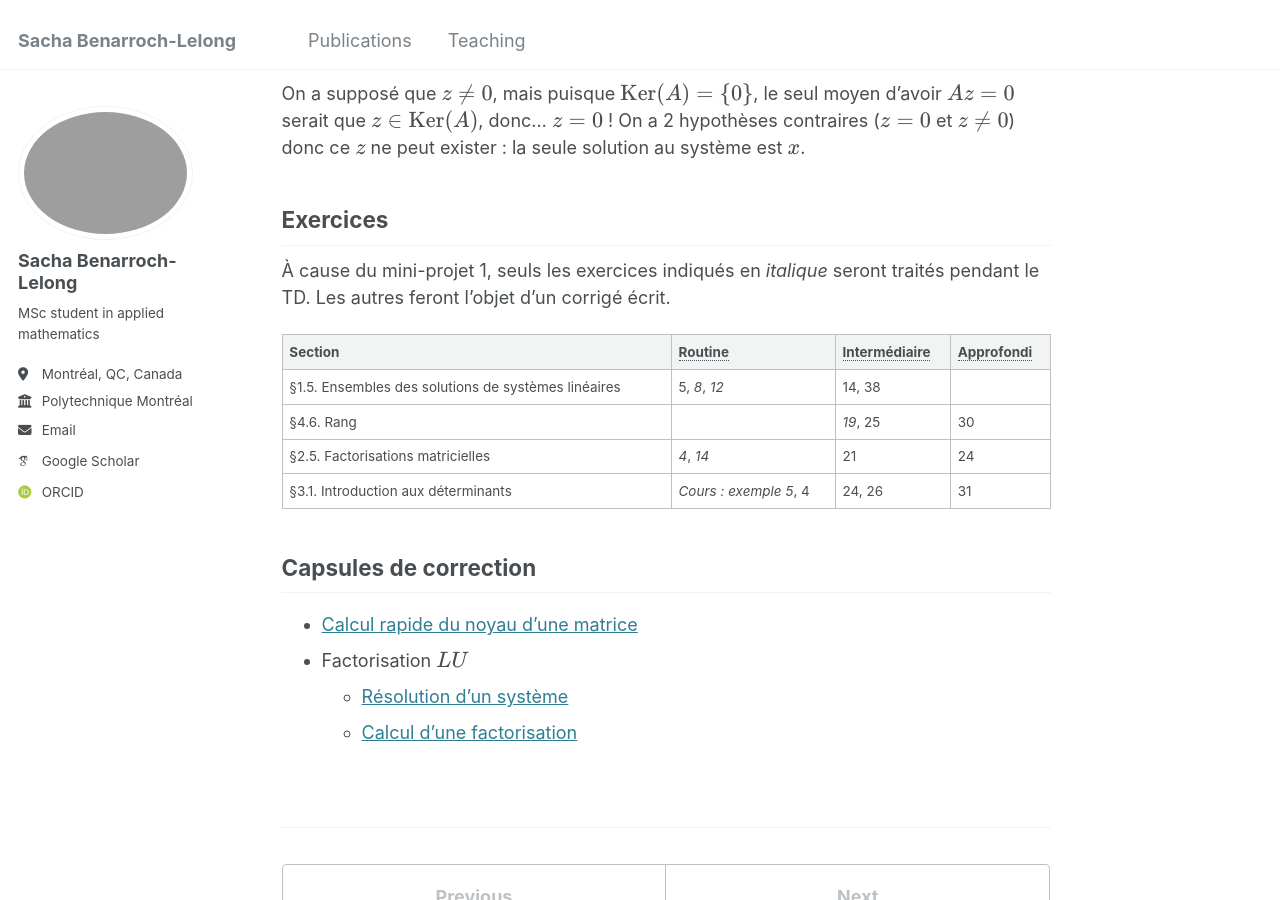
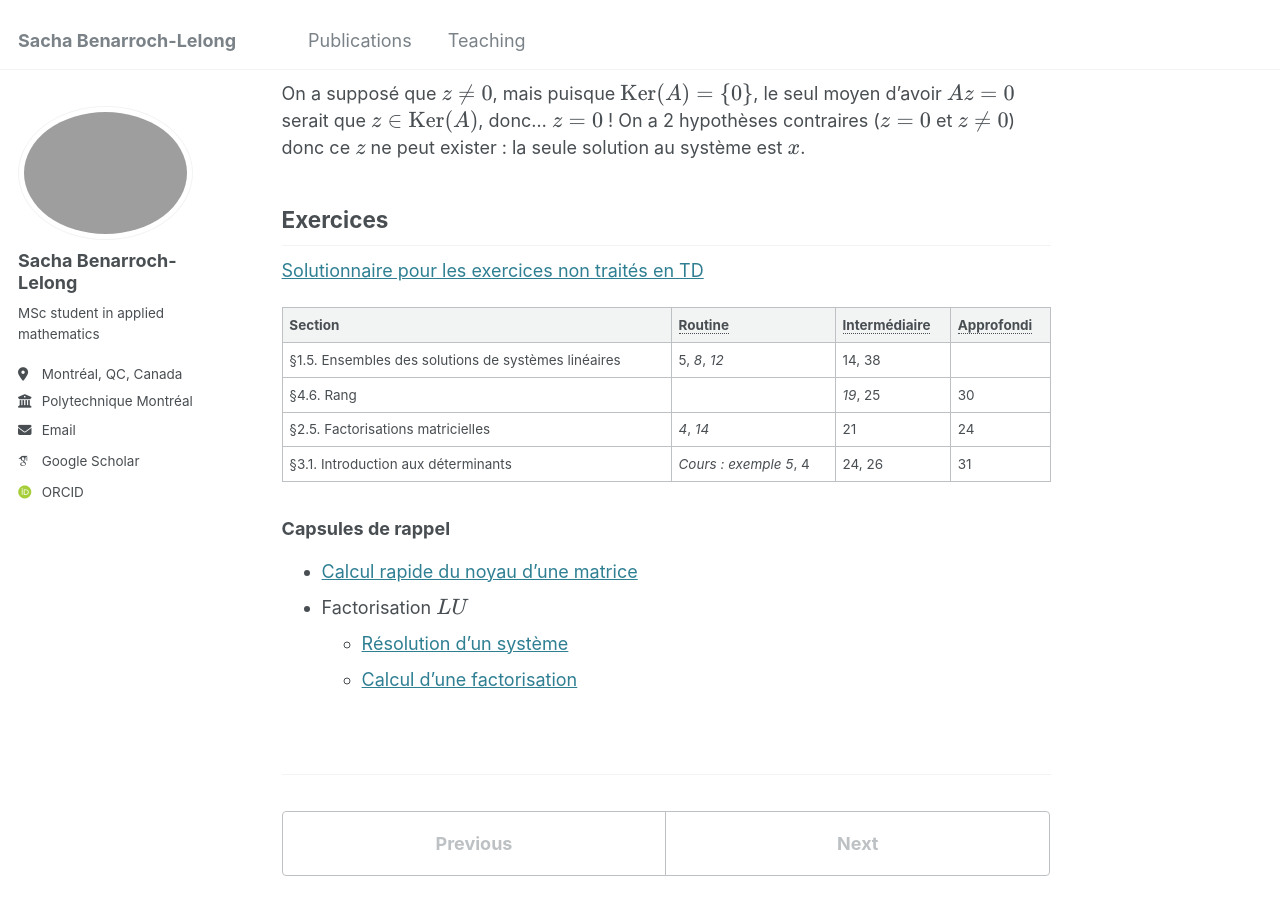
Before and after one commit to sblelong/sblelong.github.io, a Jekyll site: the page built from _teaching/mth1008/td2.md, in a window 1280 px wide and 900 px high, scrolled down 1348 px. Built offline with Jekyll 4.4.1, drawn with Linux system fonts in a browser that asks for light colours; some web fonts are replaced.

Commit message:
solutionnaire td2

```diff
--- a/_teaching/mth1008/td2.md
+++ b/_teaching/mth1008/td2.md
@@ -37,7 +37,7 @@ On a supposé que \\(z\neq 0\\), mais puisque \\(\mathrm{Ker}(A)=\\{0\\}\\), le
 
 ## Exercices
 
-À cause du mini-projet 1, seuls les exercices indiqués en *italique* seront traités pendant le TD. Les autres feront l'objet d'un corrigé écrit.
+[Solutionnaire pour les exercices non traités en TD](/files/td2-correction.pdf)
 
 | Section                                             | Routine                | Intermédiaire | Approfondi |
 | --------------------------------------------------- | ---------------------- | ------------- | ---------- |
@@ -46,14 +46,12 @@ On a supposé que \\(z\neq 0\\), mais puisque \\(\mathrm{Ker}(A)=\\{0\\}\\), le
 | §2.5. Factorisations matricielles                   | *4*, *14*              | 21            | 24         |
 | §3.1. Introduction aux déterminants                 | *Cours : exemple 5*, 4 | 24, 26        | 31         |
 
+### Capsules de rappel
+- [Calcul rapide du noyau d'une matrice](https://youtu.be/dPulm6OioXY)
+- Factorisation \\(LU\\)
+  - [Résolution d'un système](https://youtu.be/kNg1zhz98i4)
+  - [Calcul d'une factorisation](https://youtu.be/w8zb5liSURU)
 
 *[Routine]: Exercices de base pour éveiller les premiers réflexes.
 *[Intermédiaire]: Exercices de calcul ou réflexion constituant la matière principale de l'examen.
 *[Approfondi]: Exercices allant plus loin que les calculs classiques. Ils ne sont pas toujours (mais souvent) les plus compliqués et vous prépareront aux questions d'examen nécessitant plus de réflexion personnelle.
-
-## Capsules de correction
-
-- [Calcul rapide du noyau d'une matrice](https://youtu.be/dPulm6OioXY)
-- Factorisation \\(LU\\)
-  - [Résolution d'un système](https://youtu.be/kNg1zhz98i4)
-  - [Calcul d'une factorisation](https://youtu.be/w8zb5liSURU)
```
Also changed, not shown: _teaching/mth1008/td0.md (+1 -1 lines).
